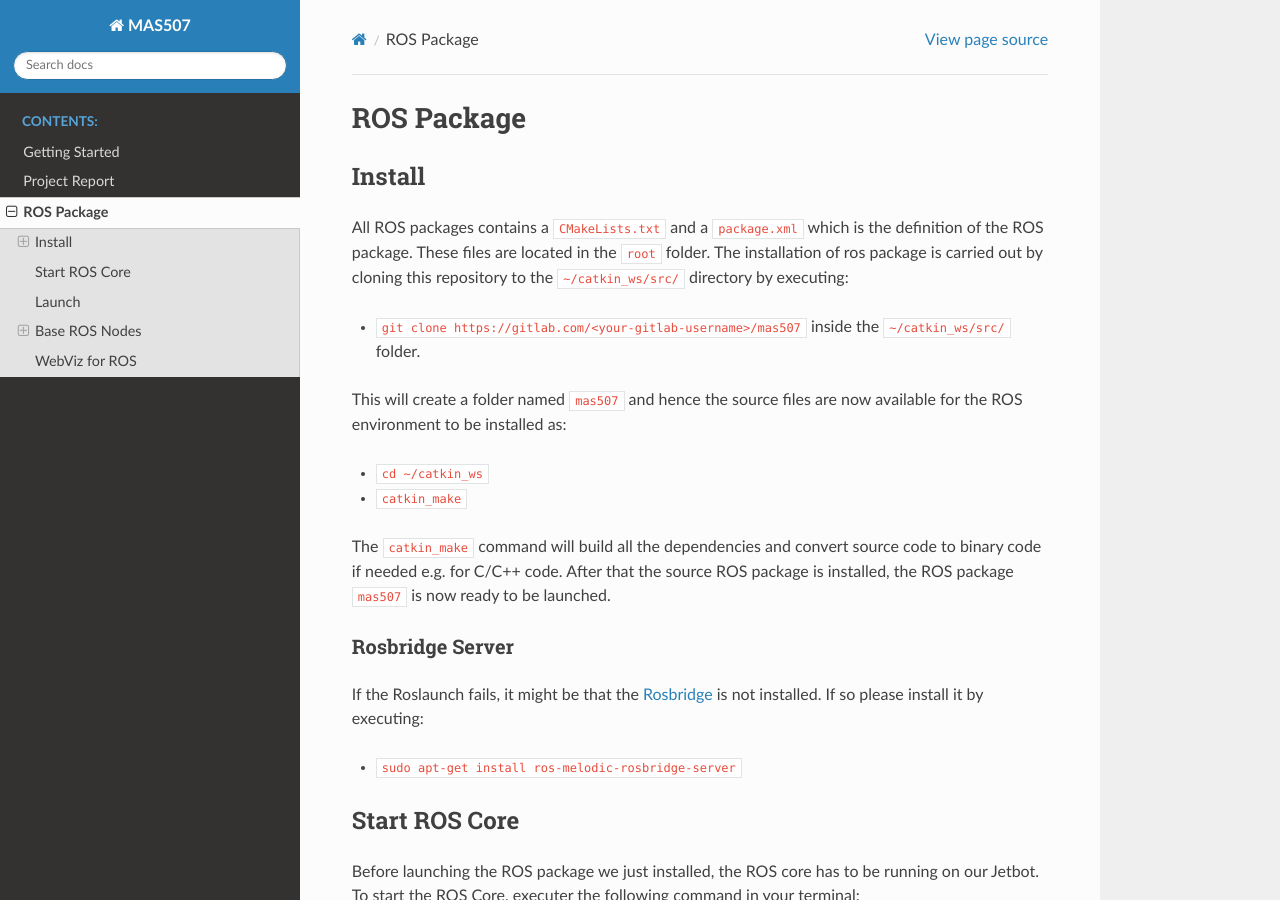
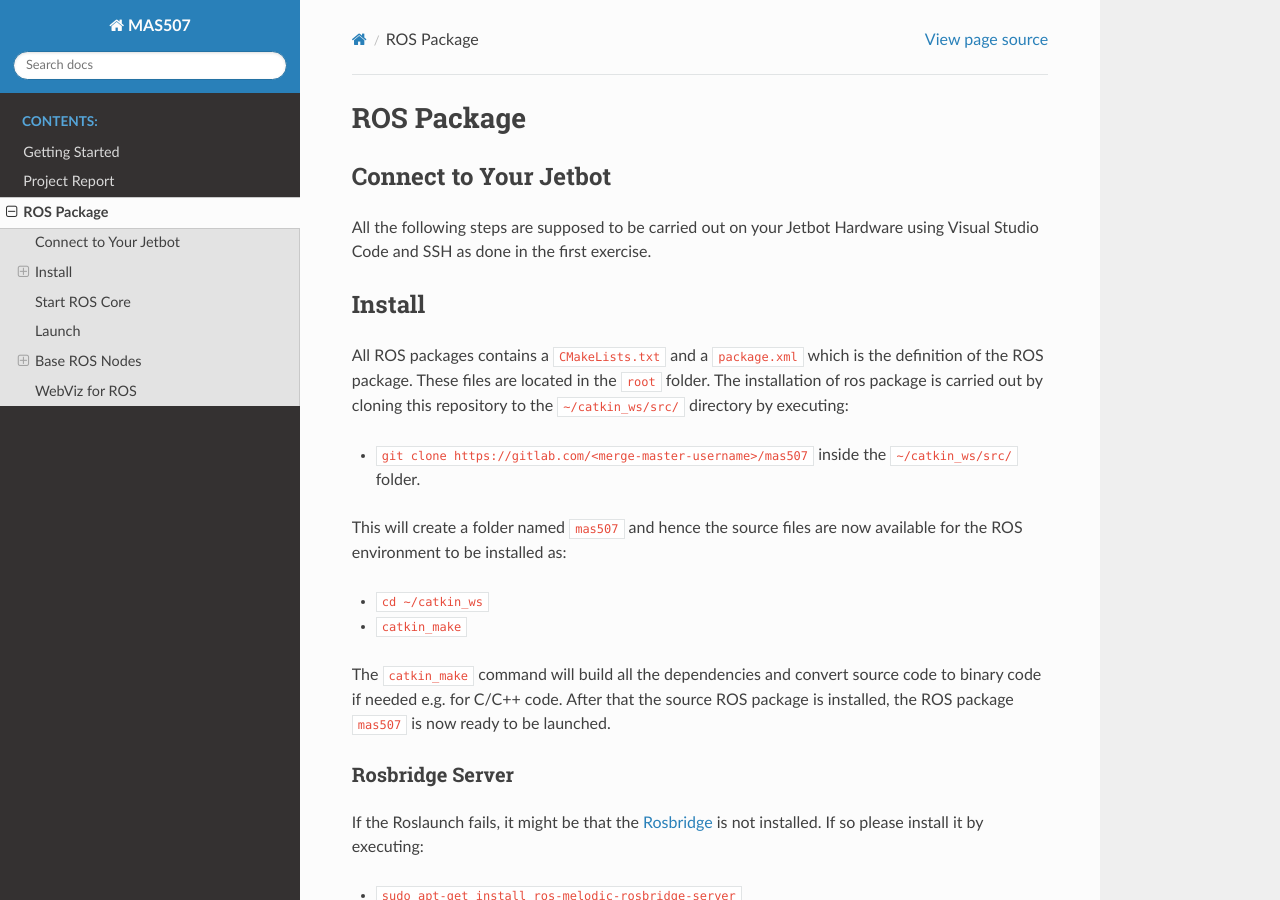
Before and after one commit to Orwatronic/mas_514, a Sphinx documentation site: the page built from docs/src/ros.md, in a window 1280 px wide and 900 px high. Built offline with Sphinx 7.4.7 and the Read the Docs theme 2.0.0, drawn with Linux system fonts in a browser that asks for light colours.

Commit message:
ROS Setup update

```diff
--- a/docs/src/ros.md
+++ b/docs/src/ros.md
@@ -1,7 +1,10 @@
 # ROS Package
+## Connect to Your Jetbot
+All the following steps are supposed to be carried out on your Jetbot Hardware using Visual Studio Code and SSH as done in the first exercise.
+
 ## Install
 All ROS packages contains a `CMakeLists.txt` and a `package.xml` which is the definition of the ROS package. These files are located in the `root` folder. The installation of  ros package is carried out by cloning this repository to the `~/catkin_ws/src/` directory by executing:
-- `git clone https://gitlab.com/<your-gitlab-username>/mas507` inside the `~/catkin_ws/src/` folder.
+- `git clone https://gitlab.com/<merge-master-username>/mas507` inside the `~/catkin_ws/src/` folder.
 
 This will create a folder named `mas507` and hence the source files are now available for the ROS environment to be installed as:
 - `cd ~/catkin_ws`
```
